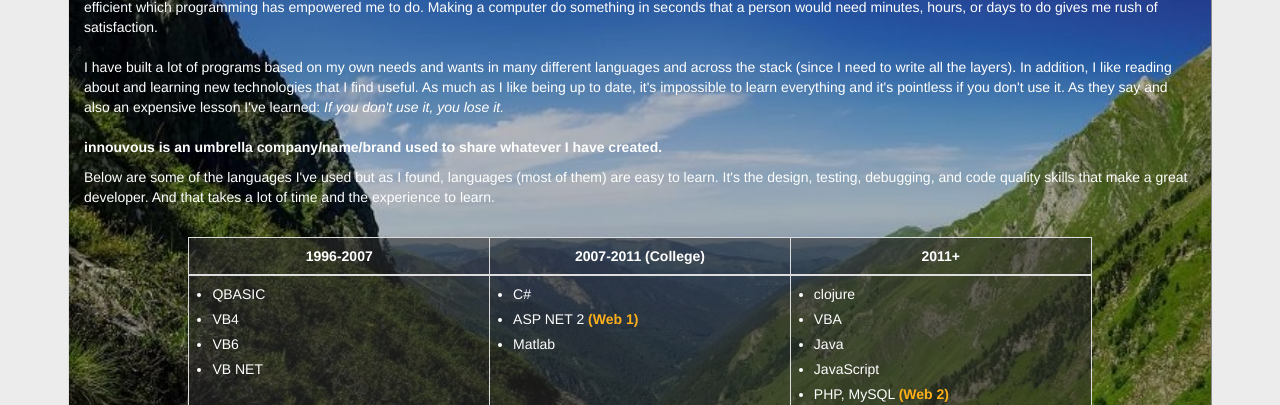
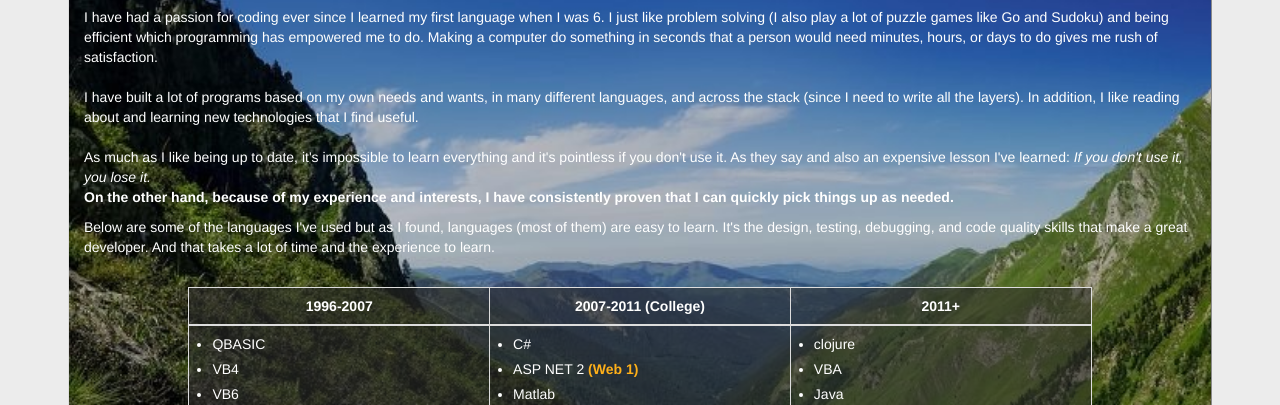
Before and after one commit to allanx2000/allanx2000.github.io, a plain HTML site: page pages/Portfolio.html in a window 1280 px wide. Shown: the part 786-1191 px from the top of the page. Drawn offline with nearby package versions, Linux system fonts and the light colour scheme.

Commit message:
Update text

```diff
--- a/pages/Portfolio.html
+++ b/pages/Portfolio.html
@@ -113,24 +113,29 @@
 
                     <h2 class="section_title">About Me</h2>
 
-                    <p >
+                    <h4 class="text-center">
+                        innouvous is an umbrella company/name/brand I use to share what I have created during my free time.
+                    </h4>
+
+                    <p>
                         I have had a passion for coding ever since I learned my first language when I was 6.  I just like problem solving (I also play a lot of puzzle games like Go and Sudoku) and being efficient
                         which programming has empowered me to do. Making a computer do something in seconds that a person would need minutes, hours, or days to do gives me rush of satisfaction.
                         <br/>
                         <br/>
-                        I have built a lot of programs based on my own needs and wants in many different languages and across the stack (since I need to write all the layers).
-                        In addition, I like reading about and learning new technologies that I find useful. As much as I like being up to date, it's impossible to learn everything and it's pointless if you don't use it. As they say and also an expensive lesson I've learned: <i>If you don't use it, you lose it.</i>
+                        I have built a lot of programs based on my own needs and wants, in many different languages, and across the stack (since I need to write all the layers).
+                        In addition, I like reading about and learning new technologies that I find useful.
                         <br/>
                         <br/>
-                        <b>
-                        innouvous is an umbrella company/name/brand used to share whatever I have created.
-                        </b>
+                        As much as I like being up to date, it's impossible to learn everything and it's pointless if you don't use it.
+                        As they say and also an expensive lesson I've learned: <i>If you don't use it, you lose it.</i>
                         <br/>
+                        <b>On the other hand, because of my experience and interests, I have consistently proven that I can quickly pick things up as needed.</b>
                     </p>
 
                     <p>Below are some of the languages I've used but as I found, languages (most of them) are easy to learn.
                         It's the design, testing, debugging, and code quality skills that make a great developer. And that takes a lot of time and the experience to learn.</p>
                     <br/>
+
                 </div>
             </div>
 
```
